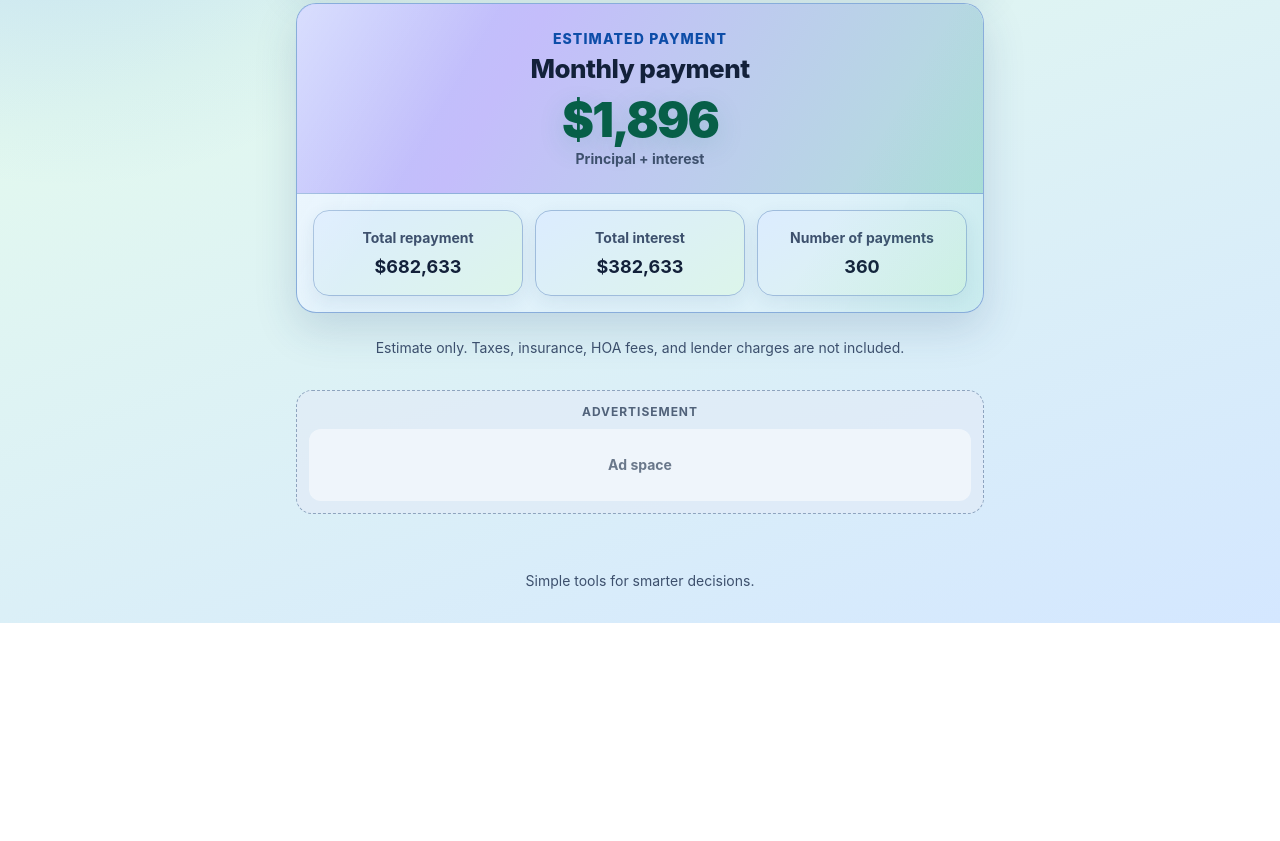
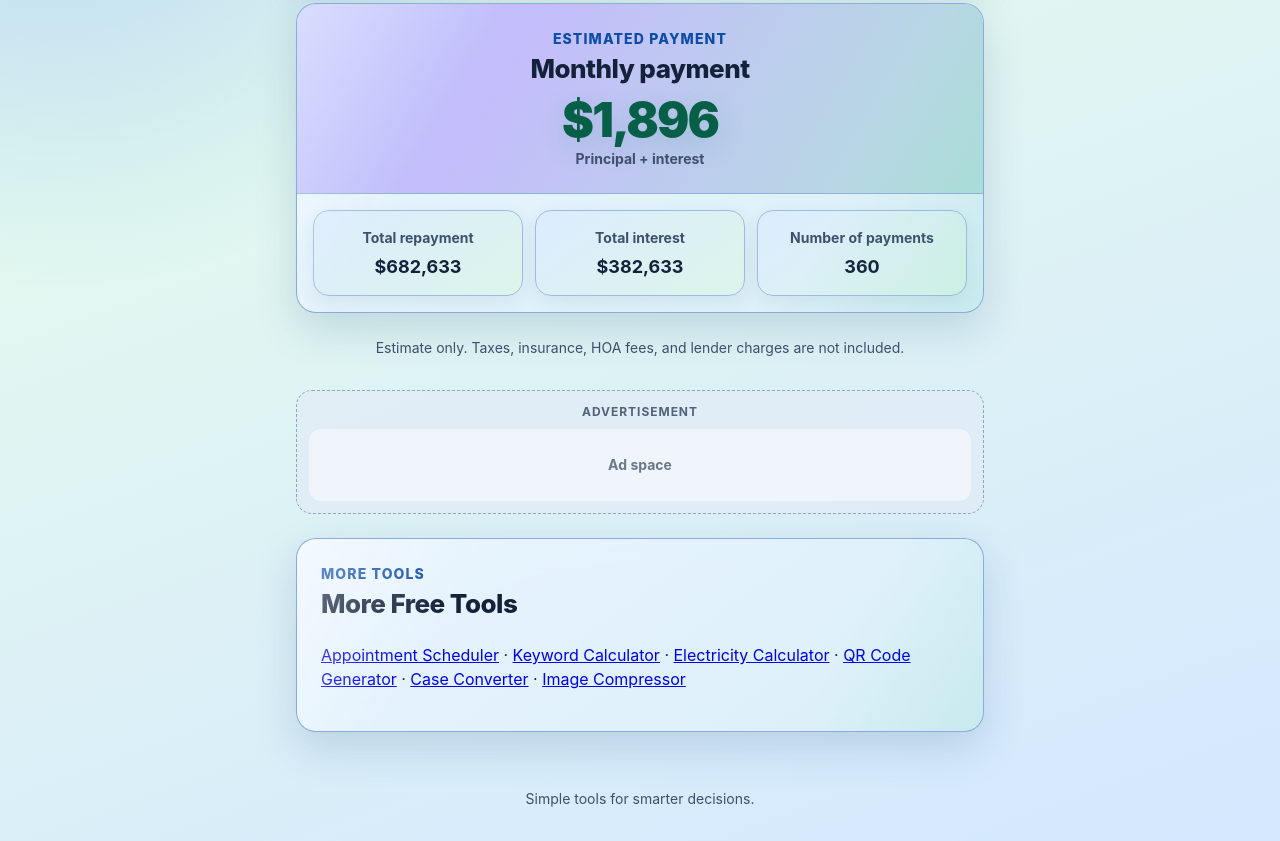
Before and after one commit to guy33liba/GoogleAds-mortgagePaymentCalculator, a plain HTML site: page index.html in a window 1280 px wide. Shown: the part 741-1582 px from the top of the page. Before the commit the page ends 1364 px from the top, so only its background shows below. Drawn offline with Linux system fonts and the light colour scheme.

Commit message:
Add cross-links to free tools

```diff
--- a/index.html
+++ b/index.html
@@ -99,6 +99,23 @@
         <span class="ad-label">Advertisement</span>
         <div class="ad-placeholder">Ad space</div>
       </aside>
+
+      <section class="calculator-card" aria-labelledby="more-tools-title">
+        <div class="section-header">
+          <div>
+            <p class="section-eyebrow">MORE TOOLS</p>
+            <h2 id="more-tools-title">More Free Tools</h2>
+          </div>
+        </div>
+        <p>
+          <a href="https://appointments-schedule.netlify.app/">Appointment Scheduler</a> ·
+          <a href="https://keywordcalculator.netlify.app/">Keyword Calculator</a> ·
+          <a href="https://electric-calc.netlify.app/dist/index.html">Electricity Calculator</a> ·
+          <a href="https://qr-code222.netlify.app/">QR Code Generator</a> ·
+          <a href="https://case-converter222.netlify.app/">Case Converter</a> ·
+          <a href="https://picture-compression.netlify.app/">Image Compressor</a>
+        </p>
+      </section>
     </main>
 
     <footer class="app-footer">Simple tools for smarter decisions.</footer>
```
